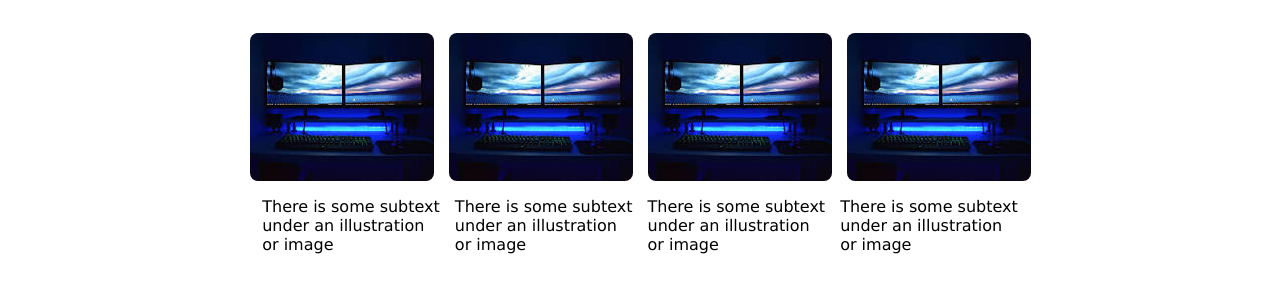
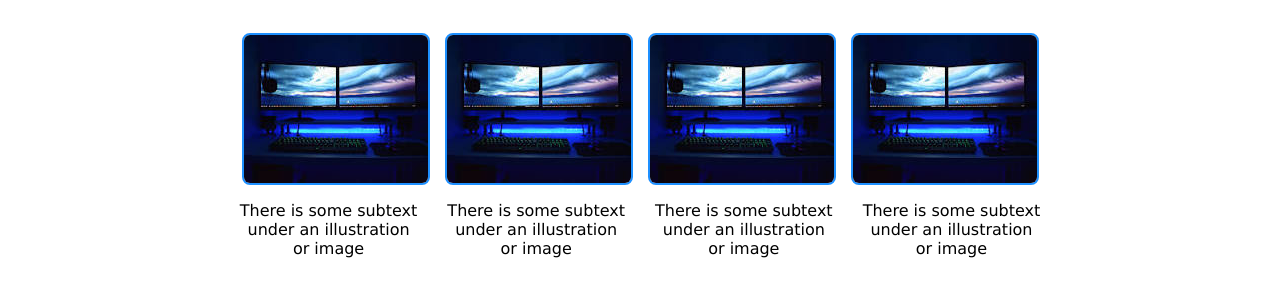
Before and after one commit to abeedkoul/project-landingpage, a plain HTML site: page index.html in a window 1280 px wide. Shown: the part 494-790 px from the top of the page. Drawn offline with Linux system fonts and the light colour scheme.

Commit message:
finished the second content section.

```diff
--- a/index.html
+++ b/index.html
@@ -47,7 +47,7 @@
                 <img src="./images/PC Photos.jpeg">
             </div>
             <div class="con2-subtext">
-                <p>There is some subtext<br> under an illustration<br> or image</p>
+                <p id="p223">There is some subtext<br> under an illustration<br> or image</p>
                 <p>There is some subtext<br> under an illustration<br> or image</p>
                 <p>There is some subtext<br> under an illustration<br> or image</p>
                 <p>There is some subtext<br> under an illustration<br> or image</p>
--- a/style.css
+++ b/style.css
@@ -87,11 +87,15 @@ button {
 }
 .con2-cards img{
     border-radius: 8px;
+    border-color: dodgerblue;
+    border-width: 2px;
+    border-style: solid;
 }
 .con2-subtext{
     display: flex;
     justify-content: center;
-    gap: 15px;
+    gap: 30px;
+    text-align: center;
     row-gap: 0;;
 }
 a {
```
